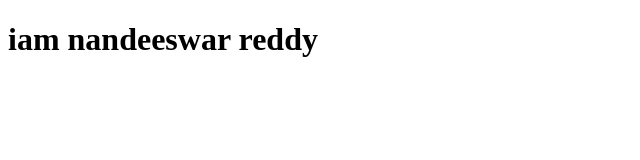
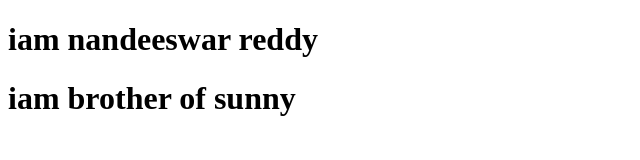
Before and after one commit to Nandeeswarpolu2002/youtube, a plain HTML site: page index.html in a window 1280 px wide. Shown: the whole page, without its empty margins (0-640 px from the left). Drawn offline with Linux system fonts and the light colour scheme.

```diff
--- a/index.html
+++ b/index.html
@@ -6,6 +6,7 @@
     <title>Document</title>
 </head>
 <body>
-    <h1>iam nandeeswar reddy</h1>
+    <h1>iam nandeeswar reddy    </h1>
+    <h1>iam brother of  sunny  </h1>
 </body>
 </html>
```
